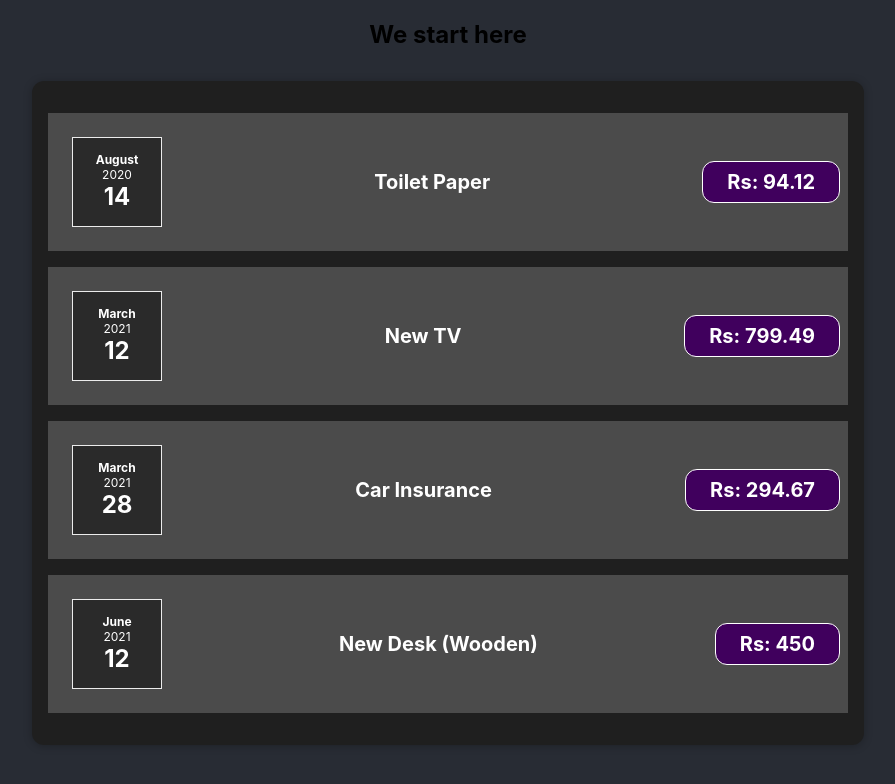
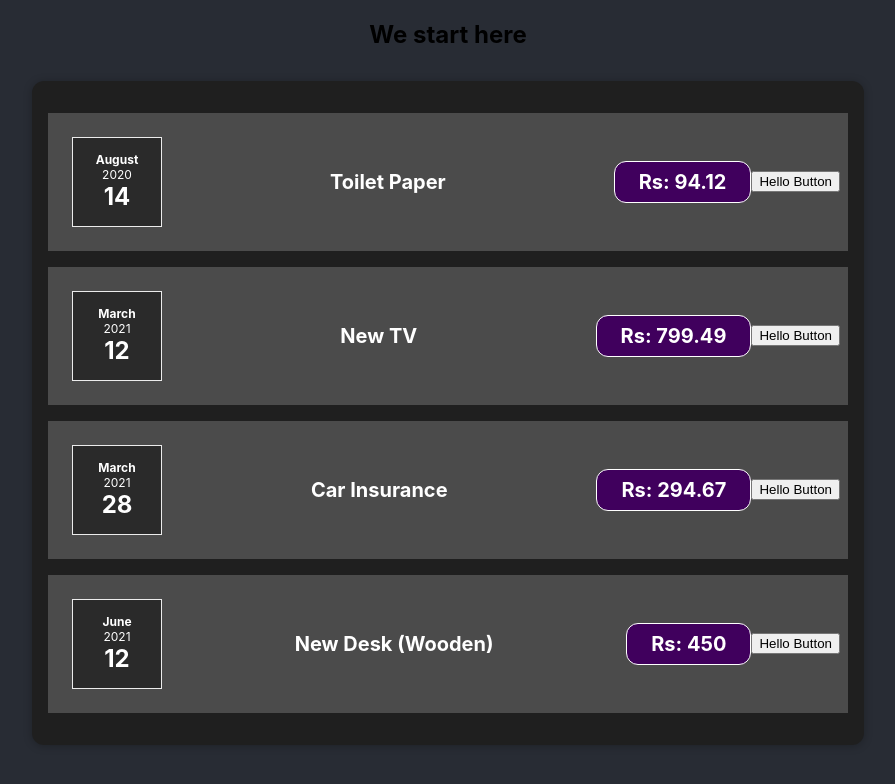
Before and after one commit to rolins2/Expense-tracker, a React (Create React App) app in the folder ny-expensetracker/: page / in a window 1280 px wide. Shown: the top 784 px of the page, without its empty margins (192-1087 px from the left). Built offline with nearby package versions, Linux system fonts and the light colour scheme.

Commit message:
Added a temp button
Added a temporary button to learn click Handler

```diff
--- a/ny-expensetracker/src/components/ExpenseItem.js
+++ b/ny-expensetracker/src/components/ExpenseItem.js
@@ -2,6 +2,9 @@ import "./ExpenseItem.css";
 import Card from "./Card";
 import ExpenseDate from "./ExpenseDate";
 function ExpenseItem(props) {
+  function clickHandler() {
+    console.log("Checking if click handler works");
+  }
   return (
     <Card className="expense-item">
       <div>
@@ -11,6 +14,7 @@ function ExpenseItem(props) {
         <h2> {props.title} </h2>
         <div className="expense-item__price ">Rs: {props.amount} </div>
       </div>
+      <button onClick={clickHandler}> Hello Button </button>
     </Card>
   );
 }
```
